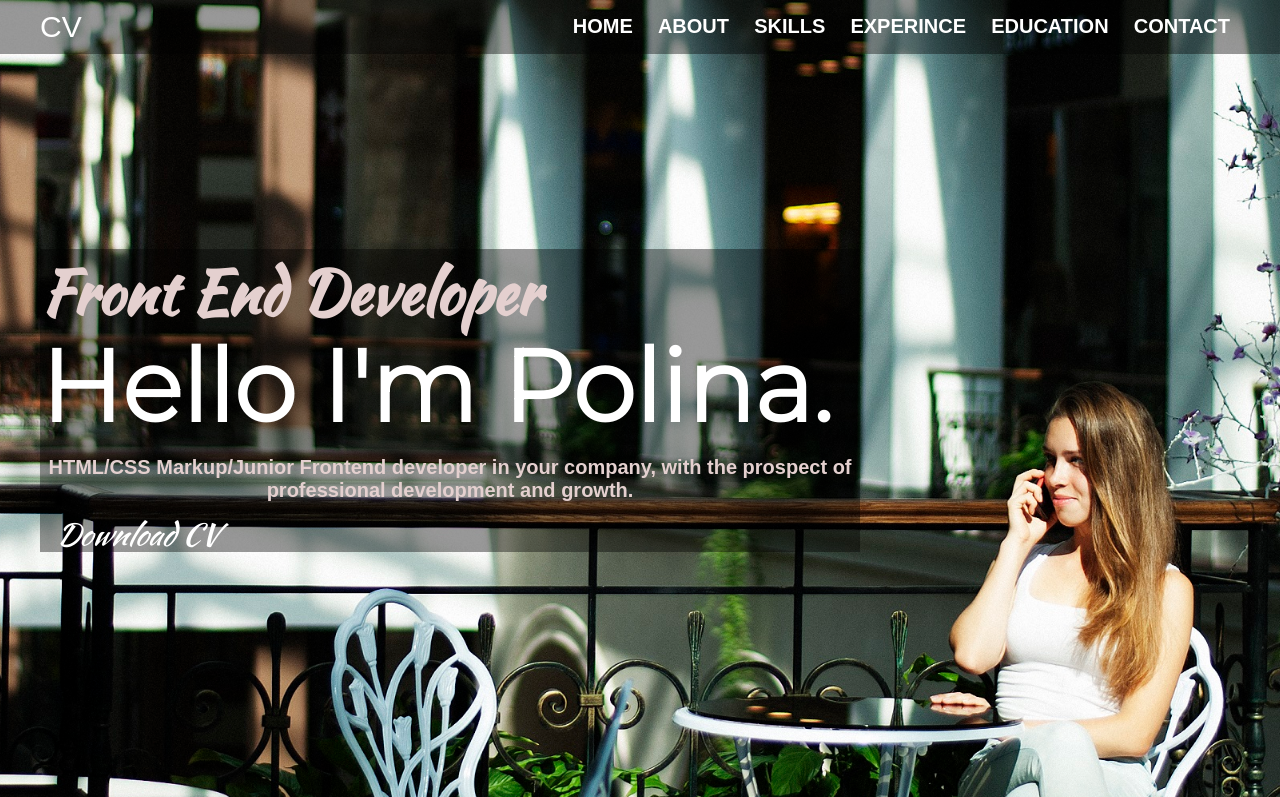
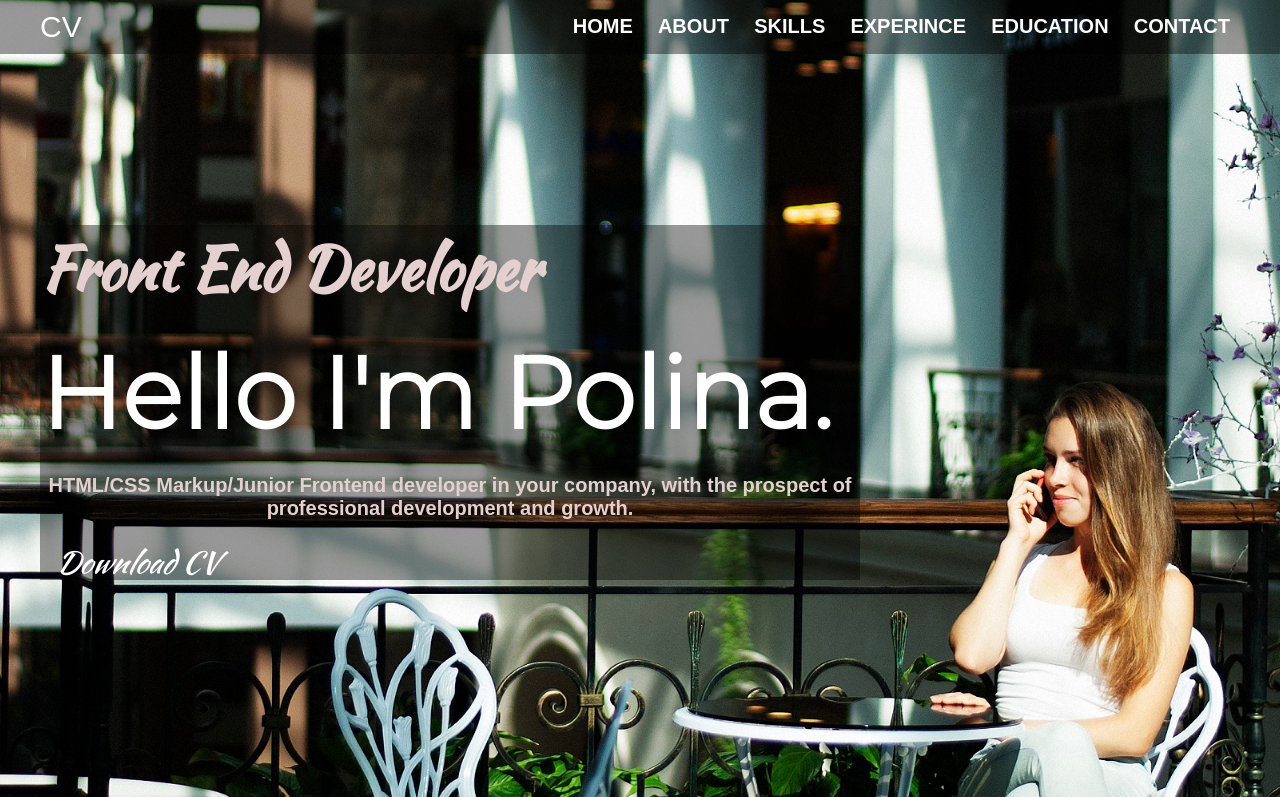
Before and after one commit to Payline/CV, a plain HTML site: page index.html in a window 1280 px wide. Shown: the top 797 px of the page. Drawn offline with nearby package versions, Linux system fonts and the light colour scheme; a web font is replaced by a local one.

Commit message:
new commit

```diff
--- a/css/style.css
+++ b/css/style.css
@@ -1,10 +1,6 @@
 body {
   margin: 0;
   font-family: 'Montserrat', sans-serif;
-}
-
-h1, h2, h3, h4, h5, h6 {
-  margin: 0;
 }
 
 .container {
@@ -33,17 +29,18 @@ background: rgba(0, 0, 0, 0.4);
 }
 
 .intro__suptitle {
+  margin: 5px 0 0;
   font-size: 60px;
   color: #e4d0cf;
   font-family: 'Kaushan Script', cursive;
   }
 
 .intro__title {
+  margin: 20px 0;
   color: #fff;
   font-size: 100px;
   font-weight: bold;
   text-align: left;
-  line-height: 1;
 }
 
 .intro__text {
@@ -52,6 +49,7 @@ background: rgba(0, 0, 0, 0.4);
   font-size: 20px;
   color: #e4d0cf;
   text-align: center;
+  margin-bottom: 30px;
 }
 
 .intro .container a{
```
